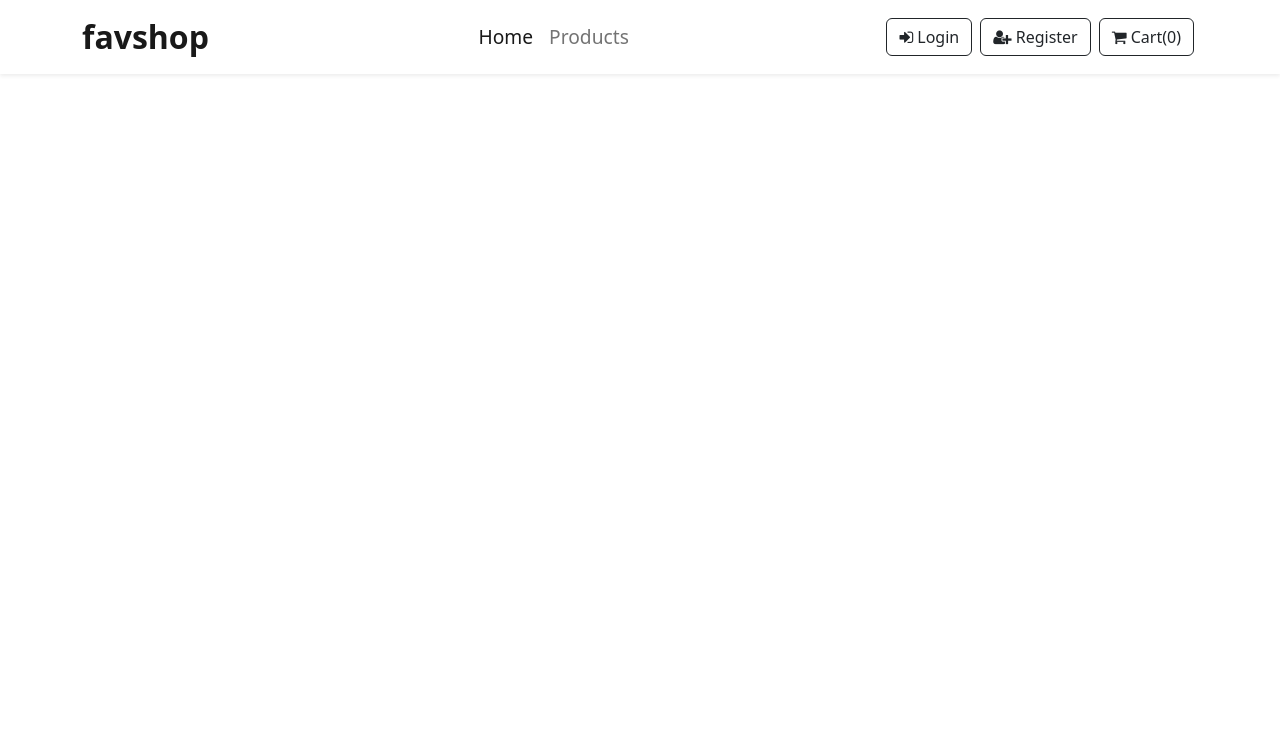
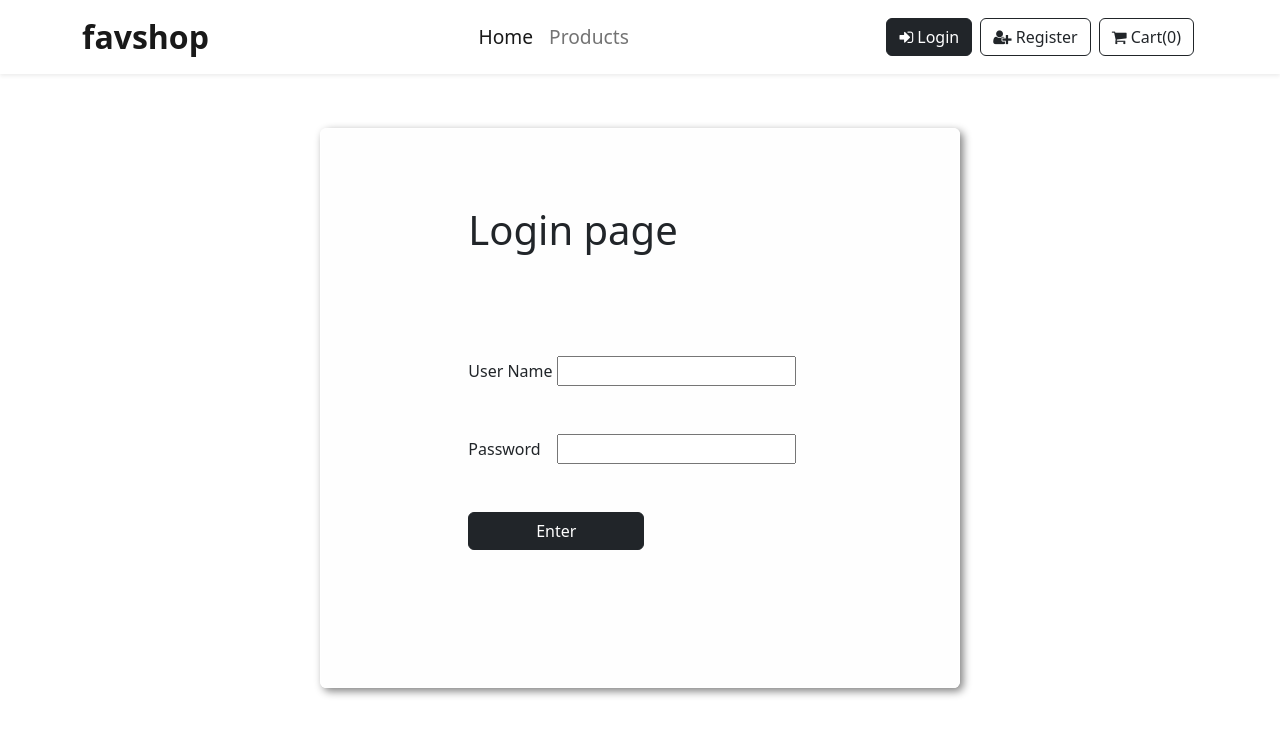
Before and after one commit to nkrpradhan/ecomm-app, a React (Create React App) app: page /login in a window 1280 px wide. Shown: the top 736 px of the page. Built offline with nearby package versions, Linux system fonts and the light colour scheme.

Commit message:
Login changes

```diff
--- a/src/App.js
+++ b/src/App.js
@@ -5,6 +5,7 @@ import { Routes, Route } from "react-router-dom";
 import Products from "./components/Products";
 import ProductDetails from "./components/ProductDetails";
 import Cart from "./components/Cart";
+import Login from "./components/Login";
 
 function App() {
   return (
@@ -15,6 +16,7 @@ function App() {
         <Route path="/" element={<Home />}></Route>
         <Route path="products" element={<Products />}></Route>
         <Route path="products/:id" element={<ProductDetails />} />
+        <Route path="login" element={<Login />} />
         <Route path="cart" element={<Cart />} />
       </Routes>
     </>
--- a/src/components/Cart.jsx
+++ b/src/components/Cart.jsx
@@ -4,7 +4,7 @@ import {
   incrementCart,
   decrementCart,
   deleteProduct,
-} from "../redux/features/cartSlice";
+} from "../redux/features/cart/cartSlice";
 import "./Cart.css";
 
 function Cart() {
--- /dev/null
+++ b/src/components/Login.css
@@ -0,0 +1,36 @@
+body,
+html {
+  height: 100%;
+}
+
+.grid {
+  display: grid;
+}
+.grid-container {
+  color: rgb(235, 235, 248);
+  background: rgba(233, 241, 242, 0.084);
+  position: absolute;
+  left: 25%;
+  top: 10%;
+  width: 50%;
+  max-width: 50%;
+  height: 35rem;
+  margin: auto;
+  margin-top: 3rem;
+  padding: 1rem;
+  align-items: center;
+  justify-content: center;
+  grid-template-rows: 2fr 1fr 1fr;
+  gap: 2rem;
+  border: 1px solid white;
+  border-radius: 0.4rem;
+  box-shadow: 0.2rem 0.2rem 0.5rem grey;
+}
+.form-container {
+  width: 120%;
+  gap: 3rem;
+}
+.form-btn-submit {
+  border-radius: 0.2rem;
+  max-width: 11rem;
+}
--- /dev/null
+++ b/src/components/Login.js
@@ -0,0 +1,80 @@
+import React from "react";
+import "./Login.css";
+import { useNavigate } from "react-router-dom";
+import { useDispatch } from "react-redux";
+import { setGlobalUser } from "../redux/features/user/userSlice";
+import axios from "axios";
+
+function Login() {
+  const [username, setUsername] = React.useState();
+  const [password, setPassword] = React.useState();
+  const dispatch = useDispatch();
+  let navigate = useNavigate();
+
+  const handleSubmit = async (e) => {
+    e.preventDefault();
+
+    try {
+      const params = new URLSearchParams();
+      params.append("username", username);
+      params.append("password", password);
+
+      //node js is not using form data in post its using, application/x-www-form-urlencoded format
+
+      const testresp = await axios.post(
+        "https://reactlogin-service.herokuapp.com/login",
+        params
+      );
+
+      console.log(testresp);
+      if (testresp.status === 200) {
+        dispatch(setGlobalUser(username));
+        navigate("/", { state: { user: username } });
+      }
+    } catch (e) {
+      console.log("error--", e.response);
+      typeof e.response.data === "undefined"
+        ? alert("No response from server")
+        : alert(e.response.data);
+    }
+  };
+  return (
+    <>
+      <div className="grid grid-container">
+        <h1 className="text-dark">Login page</h1>
+        <form className="grid form-container">
+          <label className="text-dark" htmlFor="">
+            User Name
+            <input
+              className="mx-1"
+              type="text"
+              name=""
+              id=""
+              value={username}
+              onChange={(e) => setUsername(e.target.value)}
+            />
+          </label>
+          <label className="text-dark" htmlFor="">
+            Password
+            <input
+              className="mx-3"
+              type="password"
+              name=""
+              id=""
+              value={password}
+              onChange={(e) => setPassword(e.target.value)}
+            />
+          </label>
+          <button
+            className="btn btn-dark form-btn-submit"
+            onClick={handleSubmit}
+          >
+            Enter
+          </button>
+        </form>
+      </div>
+    </>
+  );
+}
+
+export default Login;
--- a/src/components/Navbar.js
+++ b/src/components/Navbar.js
@@ -1,9 +1,19 @@
 import React from "react";
-import { NavLink } from "react-router-dom";
-import { useSelector } from "react-redux";
+import { NavLink, useNavigate, useLocation } from "react-router-dom";
+import { useSelector, useDispatch } from "react-redux";
+import { setGlobalUser } from "../redux/features/user/userSlice";
 
 function Navbar() {
   const itemsCart = useSelector((state) => state.addCart.cart.length);
+  const user = useSelector((state) => state.userDetails.user);
+  const navigate = useNavigate();
+  const dispatch = useDispatch();
+  console.log("navbar--", user, "--typeof--", typeof user);
+
+  const handleLogout = () => {
+    dispatch(setGlobalUser(""));
+    navigate("/");
+  };
   return (
     <>
       <nav className="navbar navbar-expand-lg navbar-light bg-white p-2 shadow-sm">
@@ -41,12 +51,30 @@ function Navbar() {
               </li>
             </ul>
             <div className="btn-container">
-              <a href="" className="btn btn-outline-dark mx-1 ">
-                <i className="fa fa-sign-in"></i> Login
-              </a>
-              <a href="" className="btn btn-outline-dark mx-1 ">
-                <i className="fa fa-user-plus"></i> Register
-              </a>
+              {user === "" ? (
+                <>
+                  <NavLink
+                    to={"../login"}
+                    className="btn btn-outline-dark mx-1 "
+                  >
+                    <i className="fa fa-sign-in"></i> Login
+                  </NavLink>
+                  <a href="" className="btn btn-outline-dark mx-1 ">
+                    <i className="fa fa-user-plus"></i> Register
+                  </a>
+                </>
+              ) : (
+                <>
+                  <span>Welcome {user}</span>
+                  <button
+                    className="btn btn-outline-dark mx-1 "
+                    onClick={handleLogout}
+                  >
+                    <i className="fa fa-sign-in"></i> Logout
+                  </button>
+                </>
+              )}
+
               <NavLink to={"../cart"} className="btn btn-outline-dark mx-1 ">
                 <i className="fa fa-shopping-cart"></i> Cart({itemsCart})
               </NavLink>
--- a/src/components/ProductDetails.js
+++ b/src/components/ProductDetails.js
@@ -3,7 +3,7 @@ import React, { useState, useEffect } from "react";
 import { useParams, NavLink } from "react-router-dom";
 import { useDispatch } from "react-redux";
 import "./ProductDetails.css";
-import { addCart } from "../redux/features/cartSlice";
+import { addCart } from "../redux/features/cart/cartSlice";
 import CustomToast from "./Toast";
 
 function ProductDetails() {
--- a/src/redux/app/store.js
+++ b/src/redux/app/store.js
@@ -1,9 +1,11 @@
-import addCart from "../features/cartSlice";
+import addCart from "../features/cart/cartSlice";
+import setGlobalUser from "../features/user/userSlice";
 import { configureStore } from "@reduxjs/toolkit";
 
 const store = configureStore({
   reducer: {
     addCart: addCart,
+    userDetails: setGlobalUser,
   },
 });
 
--- /dev/null
+++ b/src/redux/features/user/userSlice.js
@@ -0,0 +1,19 @@
+import { createSlice } from "@reduxjs/toolkit";
+export const initialState = {
+  loading: false,
+  user: "",
+  error: "",
+};
+
+const userSlice = createSlice({
+  name: "user",
+  initialState,
+  reducers: {
+    setGlobalUser: (state, action) => {
+      state.user = action.payload;
+    },
+  },
+});
+
+export default userSlice.reducer;
+export const { setGlobalUser } = userSlice.actions;
```
Also changed, not shown: src/redux/features/cart/cartSlice.js (renamed from src/redux/features/cartSlice.js).
